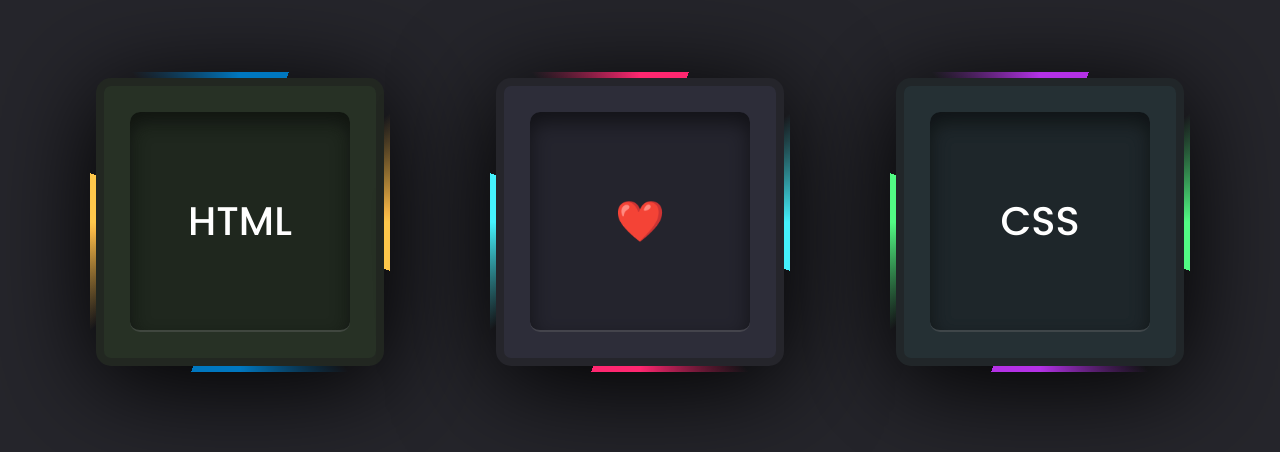
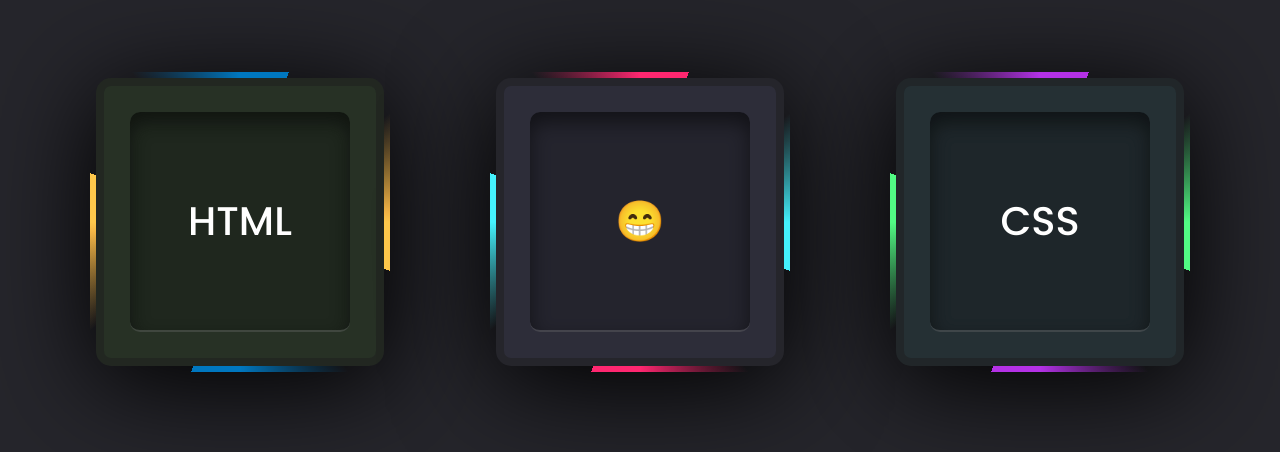
Before and after one commit to CJR85/border_animation, a plain HTML site: page index.html in a window 1280 px wide. Shown: the part 178-630 px from the top of the page. Drawn offline with Linux system fonts and the light colour scheme.

Commit message:
Change 2nd box emoji

```diff
--- a/index.html
+++ b/index.html
@@ -11,7 +11,7 @@
       <h2>HTML</h2>
     </div>
     <div class="box">
-      <h2>❤️</h2>
+      <h2>😁</h2>
     </div>
     <div class="box">
       <h2>CSS</h2>
```
